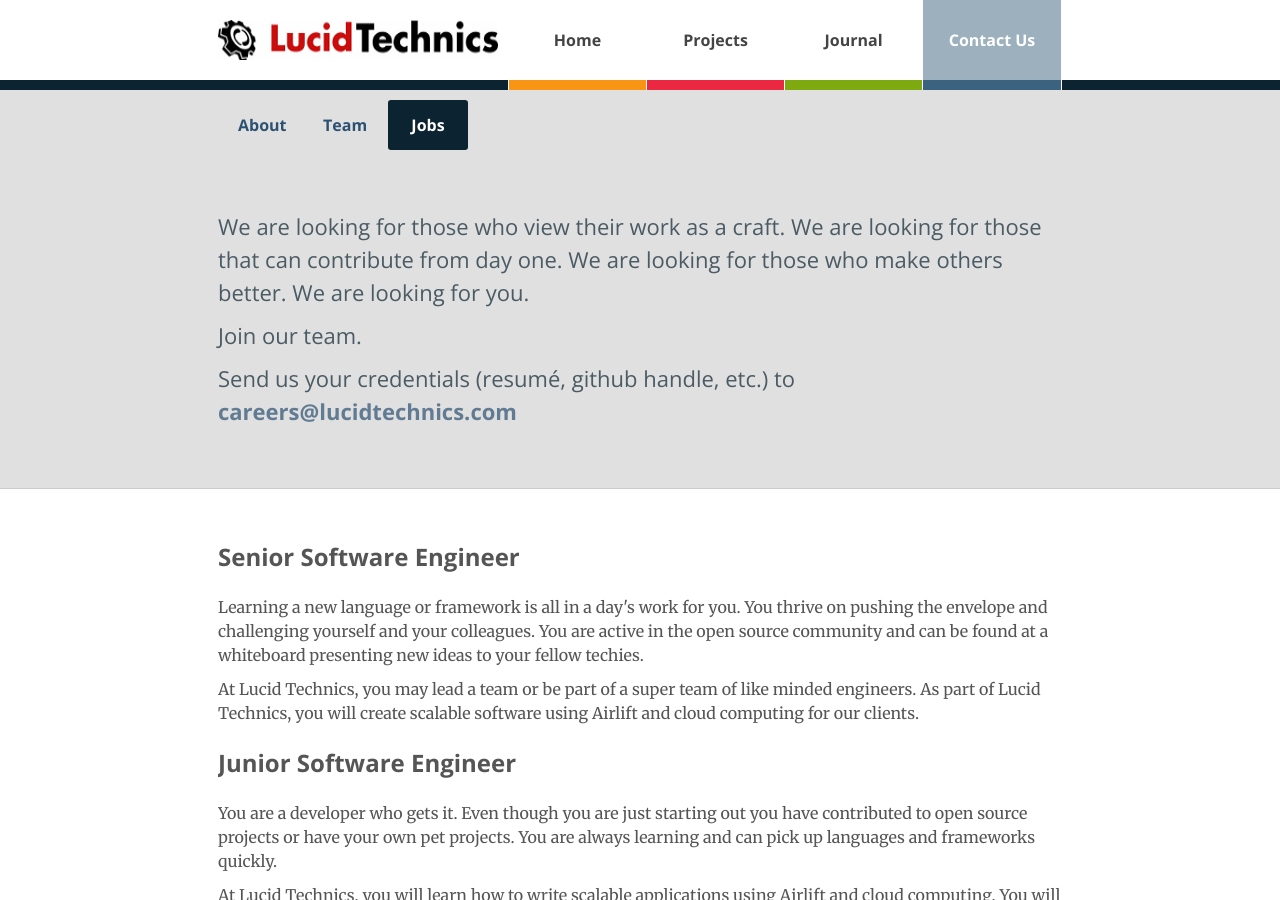
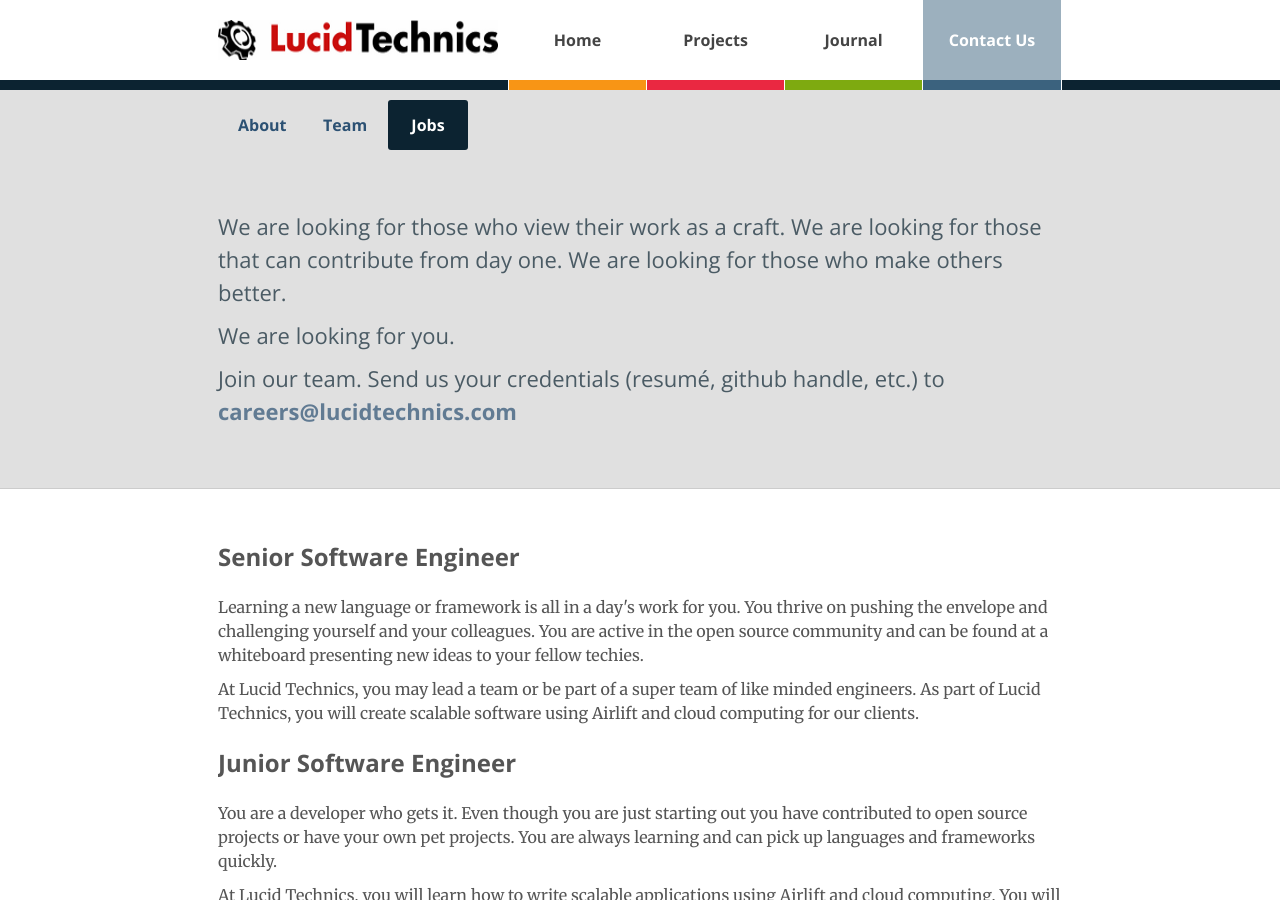
Before and after one commit to LucidTechnics/lucidtechnics.github.com, a Jekyll site: the page built from jobs.html, in a window 1280 px wide and 900 px high. Built offline with Jekyll 4.4.1, drawn with Linux system fonts in a browser that asks for light colours; nearby versions of some CDN libraries.

Commit message:
Updated jobs.html

```diff
--- a/jobs.html
+++ b/jobs.html
@@ -12,11 +12,8 @@ permalink: /about/jobs/
 
     <div class="abstract">
       <p>
-        We are looking for those who view their work as a craft.  We are looking for those that can contribute from day one. We are looking for those who make others better.  We are looking for you.
-      </p>
-      <p>Join our team. </p>
-      <p>
-        Send us your credentials (resum&eacute, github handle, etc.) to <a href="mailto:careers@lucidtechnics.com">careers@lucidtechnics.com</a>
+        We are looking for those who view their work as a craft.  We are looking for those that can contribute from day one. We are looking for those who make others better.  <p>We are looking for you.</p>
+      <p>Join our team. Send us your credentials (resum&eacute, github handle, etc.) to <a href="mailto:careers@lucidtechnics.com">careers@lucidtechnics.com</a>
       </p>
     </div>
   </div>
```
